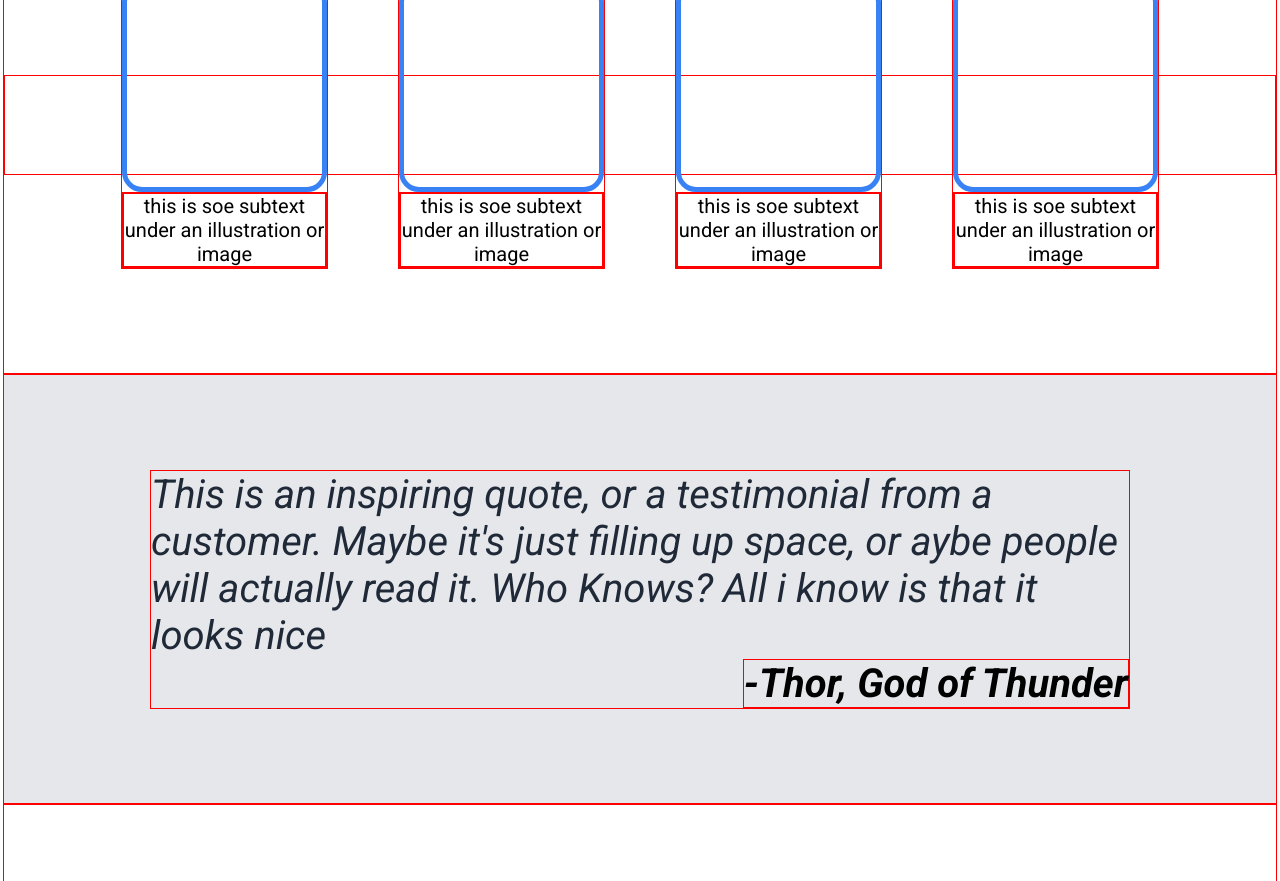
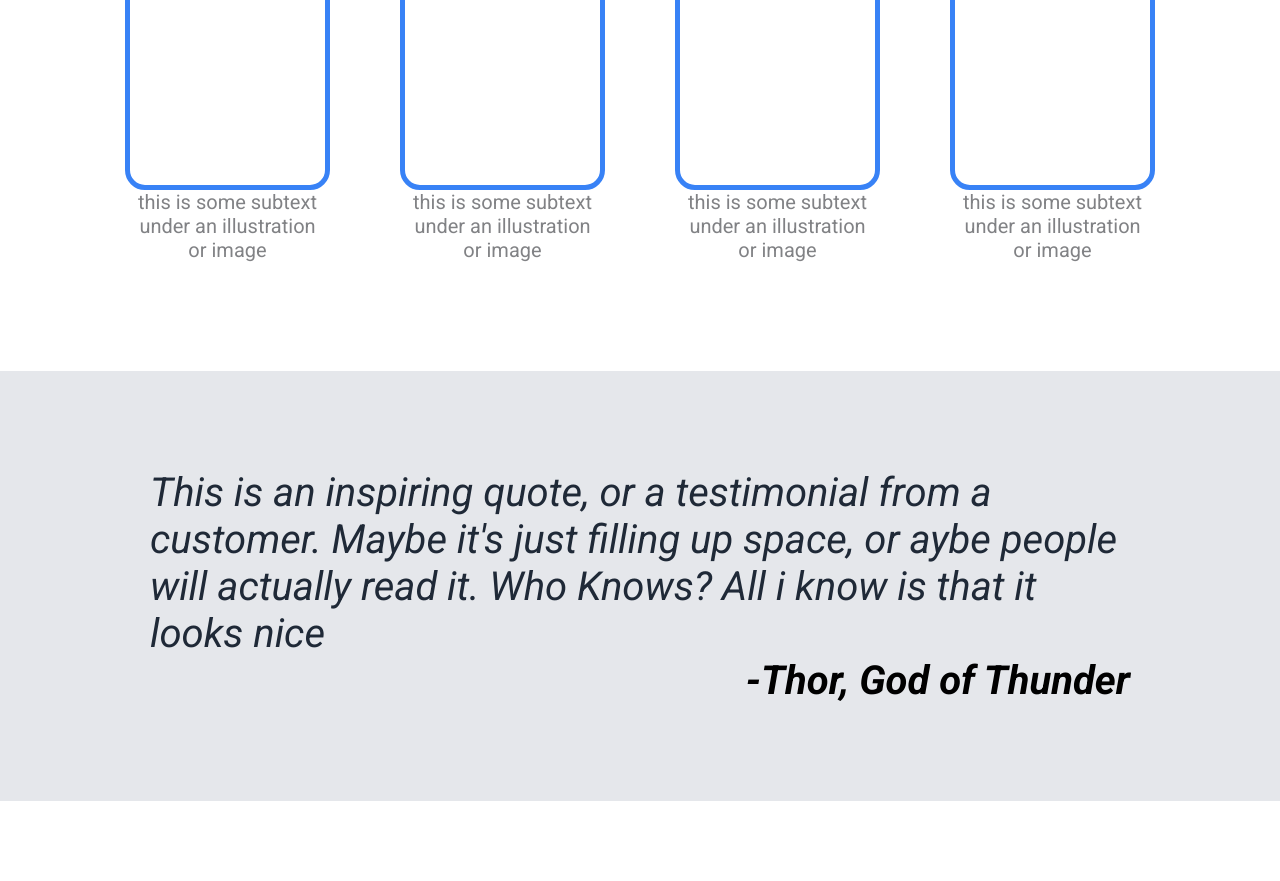
Before and after one commit to MattClarke873/Landing-Page, a plain HTML site: page index.html in a window 1280 px wide. Shown: the part 664-1545 px from the top of the page. Drawn offline with Linux system fonts and the light colour scheme.

Commit message:
Remove border
borders removed and a little fiddling.

```diff
--- a/index.html
+++ b/index.html
@@ -37,30 +37,47 @@
           <button class="infoButton">Sign up</button>
         </div>
         <div class="infoImg">
-        <div class="img"> <p class="text">place holder for image</p></div>
+          <div class="img">
+            <p class="text">place holder for image</p>
+          </div>
         </div>
       </div>
     </div>
     <div class="layer2">
-      <div class="title"><h1>Some random information</h1></div>
+      <div class="title">
+        <h1>Some random information</h1>
+      </div>
       <div class="cardsBox">
         <div class="cards">
           <div class="cardsImg"></div>
-        <div class="cardText"><p>this is soe subtext under an illustration or image</p></div></div>
+          <div class="cardText">
+            <p>this is some subtext under an illustration or image</p>
+          </div>
+        </div>
         <div class="cards">
           <div class="cardsImg"></div>
-        <div class="cardText"><p>this is soe subtext under an illustration or image</p></div></div>
+          <div class="cardText">
+            <p>this is some subtext under an illustration or image</p>
+          </div>
+        </div>
         <div class="cards">
           <div class="cardsImg"></div>
-        <div class="cardText"><p>this is soe subtext under an illustration or image</p></div></div>
+          <div class="cardText">
+            <p>this is some subtext under an illustration or image</p>
+          </div>
+        </div>
         <div class="cards">
           <div class="cardsImg"></div>
-        <div class="cardText"><p>this is soe subtext under an illustration or image</p></div></div>
+          <div class="cardText">
+            <p>this is some subtext under an illustration or image</p>
+          </div>
+        </div>
 
       </div>
     </div>
     <div class="layer3">
-      <div class="quote">This is an inspiring quote, or a testimonial from a customer. Maybe it's just filling up space, or aybe people will actually read it. Who Knows? All i know is that it looks nice
+      <div class="quote">This is an inspiring quote, or a testimonial from a customer. Maybe it's just filling up space,
+        or aybe people will actually read it. Who Knows? All i know is that it looks nice
         <div class="author">-Thor, God of Thunder</div>
       </div>
     </div>
@@ -76,7 +93,9 @@
       </div>
     </div>
     <div class="layer5">
-    <div class="copy"><p>Copyright &#169; The Odin Project 2021</p></div>
+      <div class="copy">
+        <p>Copyright &#169; The Odin Project 2021</p>
+      </div>
     </div>
   </div>
 
--- a/style.css
+++ b/style.css
@@ -1,6 +1,6 @@
 * {
   margin: 0;
-  border: 1px solid red;
+
   box-sizing: border-box;
   font-family: roboto, Arial, Helvetica, sans-serif;
 }
@@ -111,7 +111,7 @@
 
 }
 
-.img{
+.img {
   background-color: #818285;
   height: 310px;
   width: 650px;
@@ -120,10 +120,7 @@
   justify-content: center;
 }
 
-.text{
-
-
-}
+.text {}
 
 .layer2 {
   background-color: white;
@@ -144,17 +141,18 @@
 .cardsBox {
   height: 100px;
   width: 100%;
-  margin-top:110px;
+  margin-top: 110px;
   display: flex;
   justify-content: center;
   align-items: center;
   gap: 70px;
 }
-.cards{
-display: flex;
-flex-direction: column;
-justify-content: center;
-align-items: center;
+
+.cards {
+  display: flex;
+  flex-direction: column;
+  justify-content: center;
+  align-items: center;
 
 }
 
@@ -165,10 +163,11 @@ align-items: center;
   border-radius: 20px;
 }
 
-.cardText{
-  width: 205px;
+.cardText {
+  width: 190px;
   text-align: center;
   font-size: 20px;
+  color: #818285;
 
 }
 
@@ -190,7 +189,7 @@ align-items: center;
   color: #1F2937;
 }
 
-.author{
+.author {
   color: black;
   justify-self: right;
   text-align: right;
@@ -229,7 +228,7 @@ align-items: center;
 }
 
 .singupboxtitle {
-  font-weight:900;
+  font-weight: 900;
   font-size: 29px;
 }
 
@@ -268,7 +267,7 @@ align-items: center;
   align-items: center;
 }
 
-.copy{
+.copy {
   color: white;
   font-size: 20px;
 }
```
Lines whose indentation alone changed are shown as unchanged.
